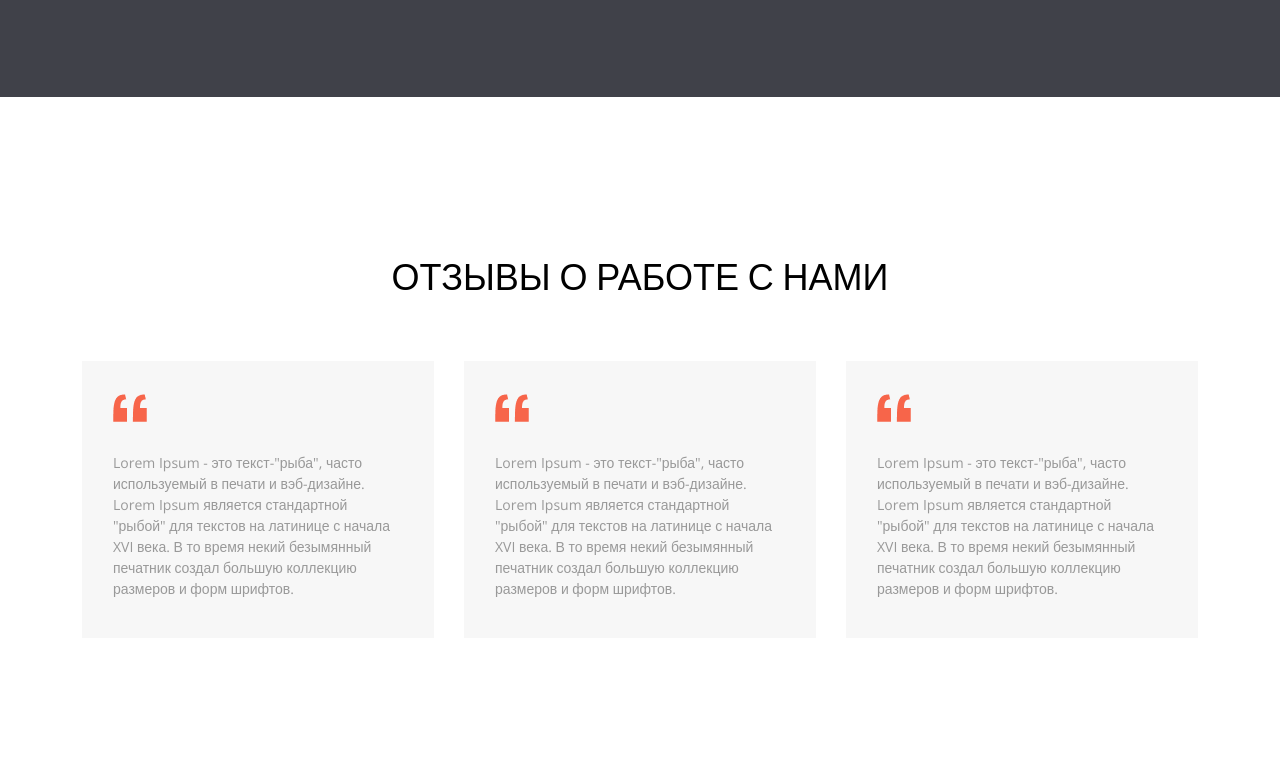
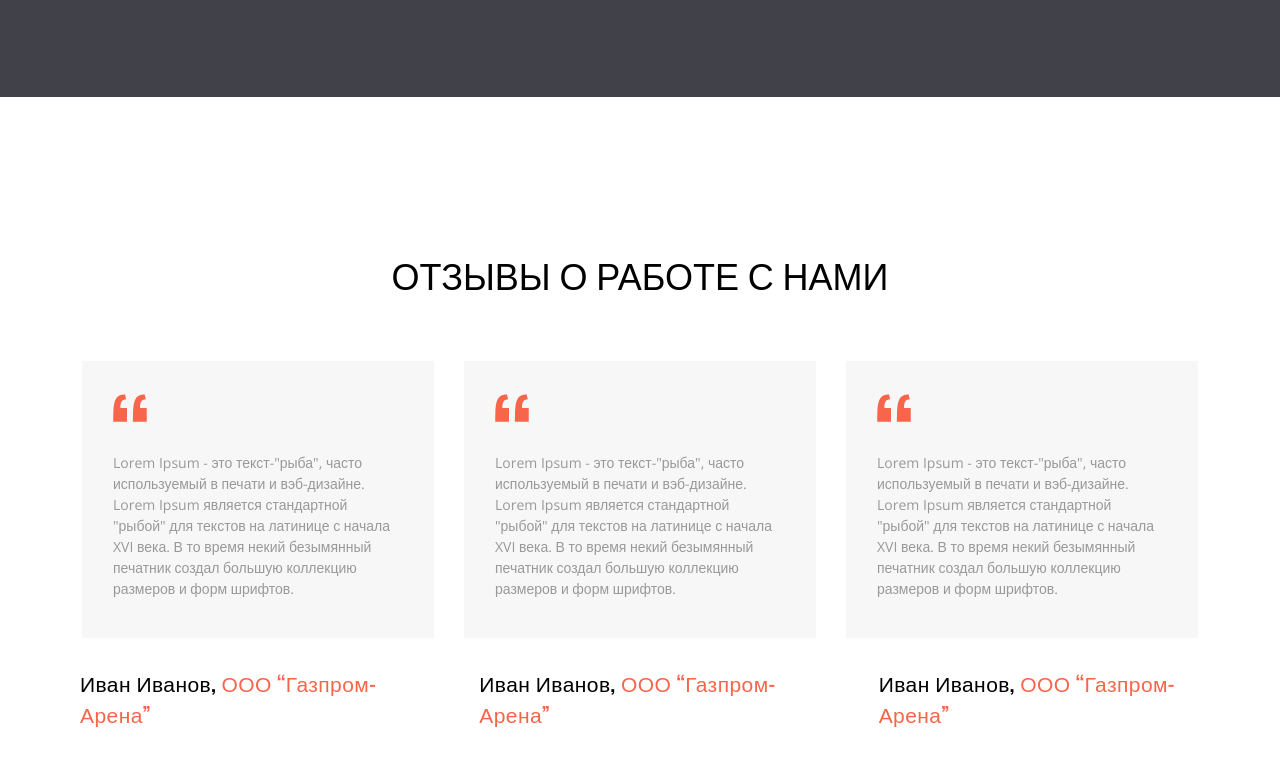
Before and after one commit to SerhiiKurdesha/test-work-2, a plain HTML site: page index.html in a window 1280 px wide. Shown: the part 4779-5544 px from the top of the page. Drawn offline with nearby package versions, Linux system fonts and the light colour scheme.

Commit message:
add home

```diff
--- a/index.html
+++ b/index.html
@@ -440,6 +440,11 @@
                         <blockquote class="reviews__text">Lorem Ipsum - это текст-"рыба", часто используемый в печати и вэб-дизайне. Lorem Ipsum является стандартной "рыбой" для текстов на латинице с начала XVI века. В то время некий безымянный печатник создал большую коллекцию размеров и форм шрифтов.</blockquote>
                     </li>
                 </ul>
+                <ul class="reviews__list-of-name">
+                    <li class="reviews__name">Иван Иванов, <span class="reviews__span">ООО “Газпром-Арена”</span></li>
+                    <li class="reviews__name">Иван Иванов, <span class="reviews__span">ООО “Газпром-Арена”</span></li>
+                    <li class="reviews__name">Иван Иванов, <span class="reviews__span">ООО “Газпром-Арена”</span></li>
+                </ul>
             </div>
         </section>
     </header>
--- a/sass/components/_reviews.scss
+++ b/sass/components/_reviews.scss
@@ -51,3 +51,26 @@
     width: 290px;
     padding-top: 26px;
 }
+.reviews__list-of-name{
+    display: flex;
+    justify-content: end;
+    padding-left: 10px;
+    margin-top: 30px;
+}
+.reviews__name{
+    margin-right: 68px;
+    font-family: $second-font;
+    font-style: normal;
+    font-weight: 500;
+    font-size: 21px;
+    line-height: 1.47;
+    letter-spacing: 0.02em;
+    color: $black-color;
+
+    &:last-child{
+        margin-right: 0;
+    }
+}
+.reviews__span{
+    color: $accent-color;
+}
```
Also changed, not shown: css/main.css, css/main.min.css, 2 other files.
